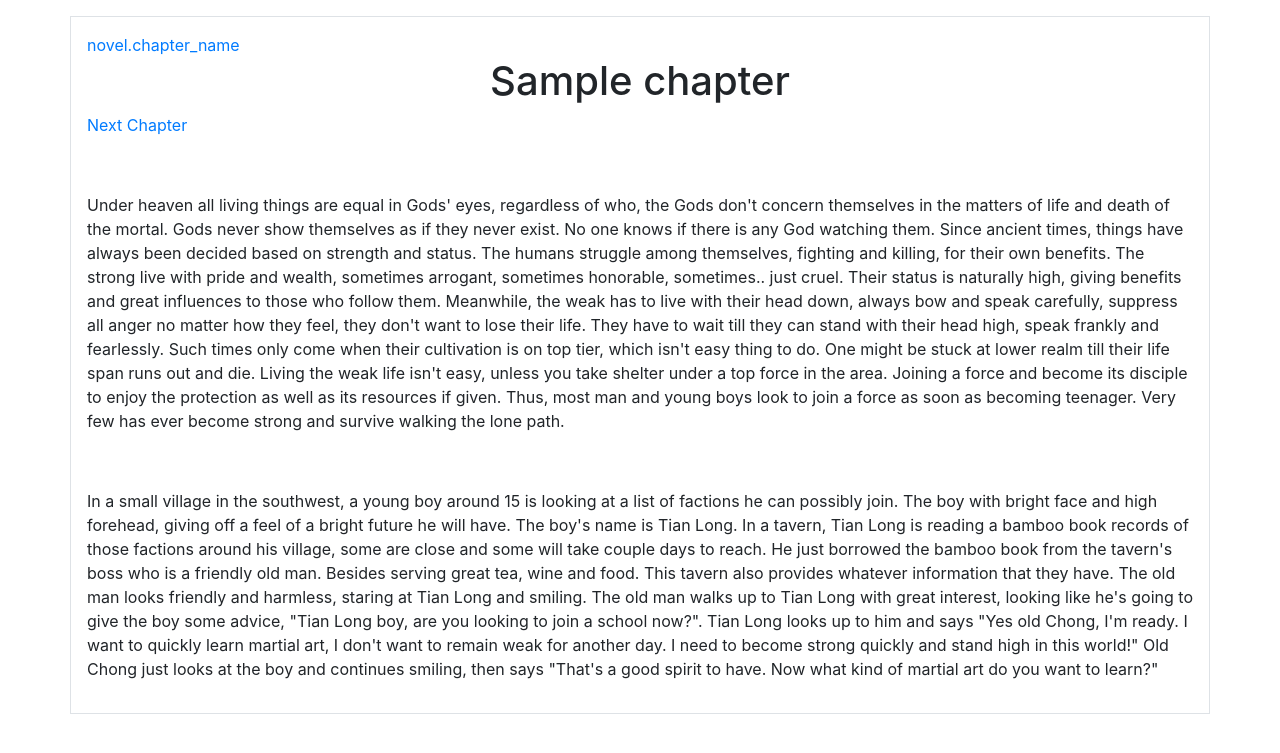
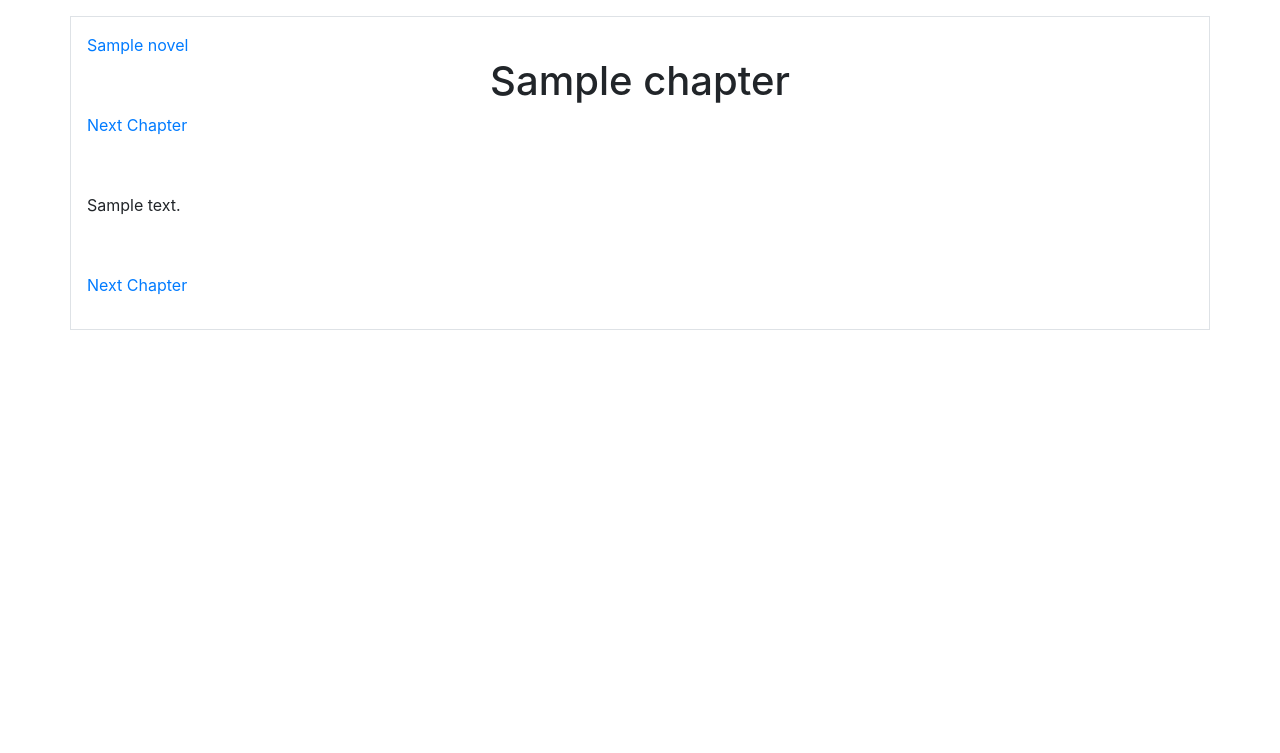
Before and after one commit to sanjoseappvalley/django-novel-site, a Django app: a page that uses novels/templates/chapter.html in a window 1280 px wide. Shown: the top 753 px of the page. Run offline with Django 3.2, Linux system fonts and the light colour scheme; tables that the repository leaves empty hold one stand-in row (values such as "Sample post"); some libraries are stand-ins or nearby versions.

Commit message:
expand test views and complete chapter template

```diff
--- a/functional_tests/tests.py
+++ b/functional_tests/tests.py
@@ -53,8 +53,10 @@ class NewVisitorTest(LiveServerTestCase):
         self.browser.find_element_by_partial_link_text("Chapter 1:").click()
         time.sleep(2)
         # He sees chapter 1 content and starts reading
-        self.assertEqual(self.browser.find_element_by_tag_name('h1').text, "Qing Yun")
+        self.assertEqual(self.browser.find_element_by_tag_name('h1').text, "Chapter 1: Qing Yun")
         # finishing chapter 1 he sees the next button, he clicks on it
-        time.sleep(5)
+        self.browser.find_element_by_link_text("Next Chapter").click()
+        time.sleep(2)
+        self.assertEqual(self.browser.find_element_by_tag_name('h1').text, 'Chapter 2: Confuse')
         self.fail(msg='Finish the test!')
         # the page moves to chapter 2 and he continues reading
--- a/novels/templates/chapter.html
+++ b/novels/templates/chapter.html
@@ -20,38 +20,22 @@
     <div class="container p-3 my-3 border">
       <article class="chapter-content">
         <header class="entry-header">
-          <a href="/{{novel.slug}}">novel.chapter_name</a>
+          <a href="/{{novel.slug}}">{{ novel.novel_name }}</a>
           <h1>{{ chapter.chapter_name }}</h1>
         </header>
-        <div class="entry-content">
-          <p style='text=align: center;'>
-            <a href="/{{chapter.next}}">Next Chapter</a>
-          </p>
-          <p>&nbsp;</p>
-          <p>
-            Under heaven all living things are equal in Gods' eyes, regardless of who, the Gods don't concern themselves in the matters of life and death of the mortal.
-            Gods never show themselves as if they never exist. No one knows if there is any God watching them.
-
-            Since ancient times, things have always been decided based on strength and status. The humans struggle among themselves, fighting and killing, for their own benefits.
-            The strong live with pride and wealth, sometimes arrogant, sometimes honorable, sometimes.. just cruel. Their status is naturally high, giving benefits and great influences
-            to those who follow them. Meanwhile, the weak has to live with their head down, always bow and speak carefully, suppress all anger no matter how they feel, they don't
-            want to lose their life. They have to wait till they can stand with their head high, speak frankly and fearlessly. Such times only come when their cultivation is on top tier,
-            which isn't easy thing to do. One might be stuck at lower realm till their life span runs out and die. Living the weak life isn't easy, unless you take shelter under a top force
-            in the area. Joining a force and become its disciple to enjoy the protection as well as its resources if given. Thus, most man and young boys look to join a force as soon as
-            becoming teenager. Very few has ever become strong and survive walking the lone path.
-          </p>
-          <p>&nbsp;</p>
-          <p>
-            In a small village in the southwest, a young boy around 15 is looking at a list of factions he can possibly join. The boy with bright face and high forehead, giving off a feel of
-            a bright future he will have. The boy's name is Tian Long. In a tavern, Tian Long is reading a bamboo book records of those factions around his village, some are close and some will take couple
-            days to reach. He just borrowed the bamboo book from the tavern's boss who is a friendly old man. Besides serving great tea, wine and food. This tavern also provides whatever information
-            that they have. The old man looks friendly and harmless, staring at Tian Long and smiling. The old man walks up to Tian Long with great interest, looking like he's going to give the boy some
-            advice, "Tian Long boy, are you looking to join a school now?".
-            Tian Long looks up to him and says "Yes old Chong, I'm ready. I want to quickly learn martial art, I don't want to remain weak for another day. I need to become strong quickly and stand high
-            in this world!"
-            Old Chong just looks at the boy and continues smiling, then says "That's a good spirit to have. Now what kind of martial art do you want to learn?"
-          </p>
-        </div>
+        <p style='text=align: center;'>
+          <a href="/{{chapter.next}}">Next Chapter</a>
+        </p>
+        {% for story in chapter.story_set.all %}
+          <div class="entry-content">
+            <p>&nbsp;</p>
+            <p>{{ story.text }}</p>
+            <p>&nbsp;</p>
+          </div>
+        {% endfor %}
+        <p style='text=align: center;'>
+          <a href="/{{chapter.next}}">Next Chapter</a>
+        </p>
       </article>
     </div>
   </body>
```
Also changed, not shown: novels/tests/test_views.py (+25 -0 lines).
